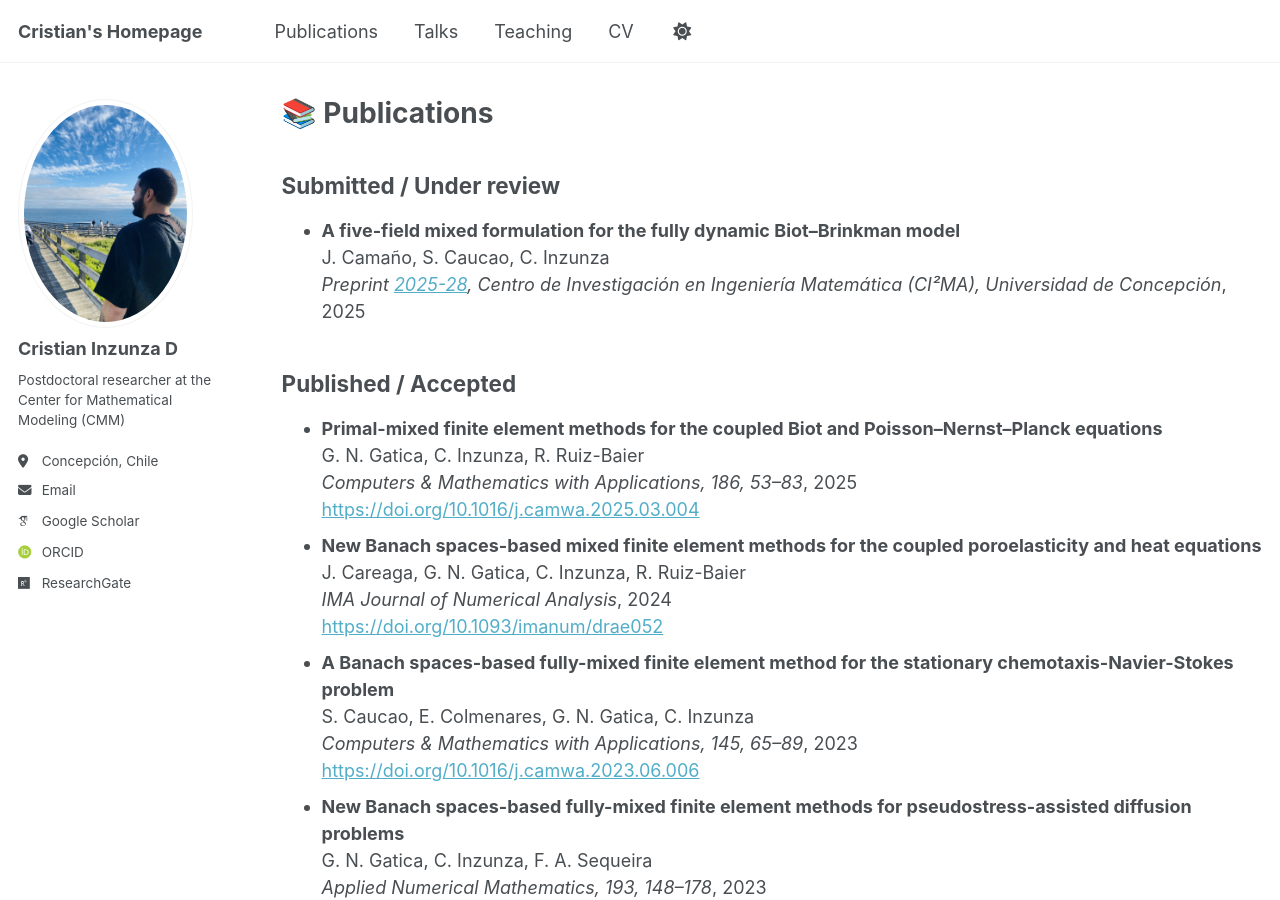
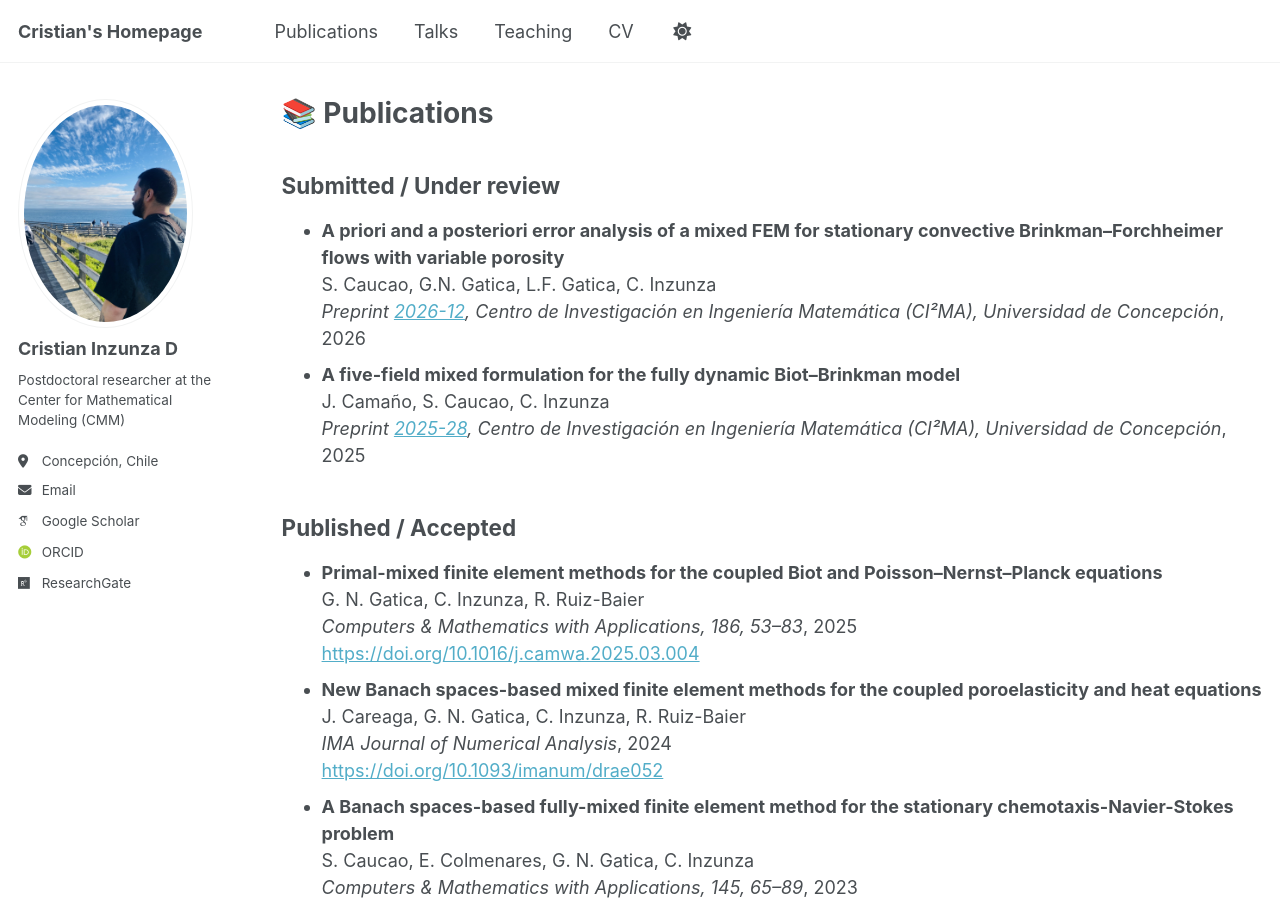
Before and after one commit to Crinzunza/crinzunza.github.io, a Jekyll site: the page built from _pages/publications.html, in a window 1280 px wide and 900 px high. Built offline with Jekyll 4.4.1, drawn with Linux system fonts in a browser that asks for light colours; some web fonts are replaced.

Commit message:
Add new publication entry to publications.html

```diff
--- a/_pages/publications.html
+++ b/_pages/publications.html
@@ -6,6 +6,12 @@ author_profile: true
 ---
 <h2>Submitted / Under review</h2>
 <ul>
+  <li>
+  <strong>A priori and a posteriori error analysis of a mixed FEM for stationary convective Brinkman–Forchheimer flows with variable porosity</strong><br>
+  S. Caucao, G.N. Gatica, L.F. Gatica, C. Inzunza<br>
+  <em>Preprint <a href="https://www.ci2ma.udec.cl/publicaciones/prepublicaciones/index.php">2026-12</a>,
+  Centro de Investigación en Ingeniería Matemática (CI²MA), Universidad de Concepción</em>, 2026
+</li>
   <li>
     <strong>A five-field mixed formulation for the fully dynamic Biot–Brinkman model</strong><br>
     J. Camaño, S. Caucao, C. Inzunza<br>
```
